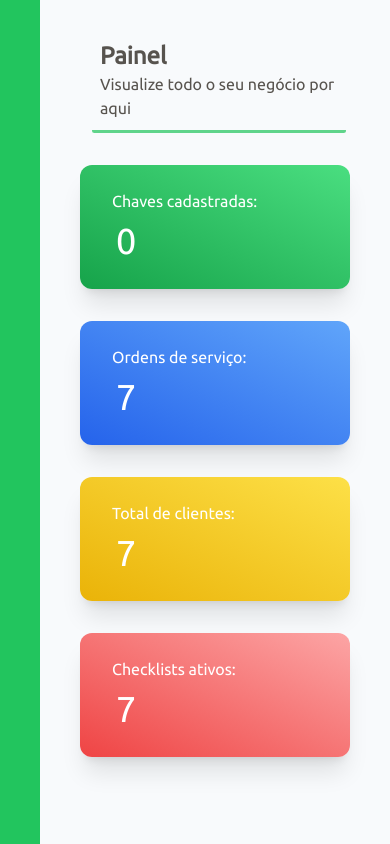
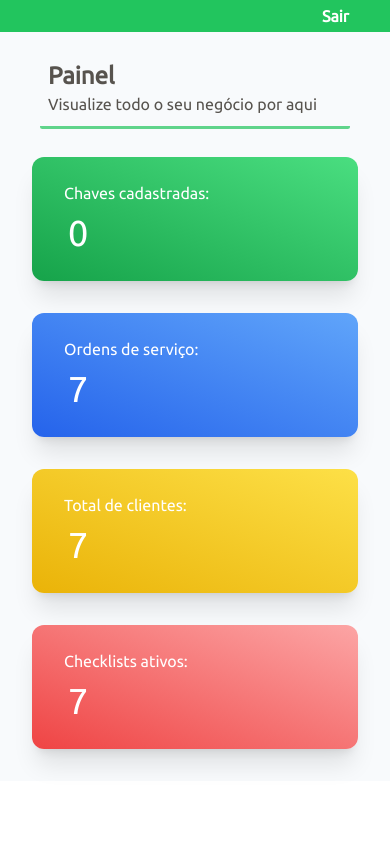
Before and after one commit to gabeFrancisco/DoctorKeyWeb, a Next.js app: page /painel in a window 390 px wide. Built offline with nearby package versions, Linux system fonts and the light colour scheme; no server answers; sample sign-in values are in the browser's storage.

Commit message:
fixed responsive design for sidebar

```diff
--- a/src/app/painel/layout.tsx
+++ b/src/app/painel/layout.tsx
@@ -12,9 +12,9 @@ const layout = async ({children}: {children: ReactNode}) => {
   return (
     <div className="bg-slate-50 w-full h-full">
       {/* <Header /> */}
-      <div className="flex flex-row">
+      <div className="flex flex-col lg:flex-row">
         <Sidebar />
-        <div className="m-7 flex flex-col items-stretch w-full">
+        <div className="p-5 lg:p-2 lg:m-7 flex flex-col items-stretch w-full">
           {children}
         </div>
       </div>
--- a/src/components/SectionTitle/SectionTitle.tsx
+++ b/src/components/SectionTitle/SectionTitle.tsx
@@ -9,7 +9,7 @@ interface SectionTitleProps {
 
 const SectionTitle = (props: SectionTitleProps) => {
   return (
-    <div className="sectionTitle m-1 px-5 py-2 text-stone-600">
+    <div className="sectionTitle m-0 lg:m-1 px-5 py-2 text-stone-600">
         <h2 className="mx-2 text-2xl font-bold">{props.title}</h2>
         <h3 className="mx-2 text-md">{props.subtitle}</h3>
       <div className="growingLine my-2"></div>
--- a/src/components/Sidebar/Sidebar.tsx
+++ b/src/components/Sidebar/Sidebar.tsx
@@ -56,18 +56,18 @@ const Sidebar = () => {
   //   }
   // }, []);
   return (
-    <aside className="bg-green-500 lg:w-1/4 h-screen sticky top-0 text-white shadow-2x">
-      <div className="flex flex-col items-center m-5">
+    <aside className="flex flex-row-reverse lg:flex-col justify-evenly bg-green-500 lg:w-1/4 lg:h-screen sticky top-0 text-white shadow-2x">
+      <div className="flex flex-row lg:flex-col items-center m-0 lg:m-5">
         {status === "authenticated" && data !== null && (
-          <div className="absolute hidden lg:flex lg:relative  flex-col items-center">
-            <div className="hidden lg:flex w-0 lg:w-28 mb-5">
+          <div className="relative lg:flex lg:relative flex-row lg:flex-col items-center">
+            <div className="hidden lg:flex w-0 lg:w-28 mb-0 lg:mb-5">
               <Image
                 className="rounded-full border-2 border-white"
                 src={User}
                 alt="User image"
               />
             </div>
-            <p>
+            <p className="hidden lg:inline-block">
               Bem vindo <i>{data.user.name}</i>
             </p>
             <a
@@ -81,7 +81,7 @@ const Sidebar = () => {
           </div>
         )}
       </div>
-      <ul className="">
+      <ul className="flex flex-row justify-center items-center lg:flex-col lg:items-start">
         {links.map((link, key) => (
           <SidebarItem
             key={key}
--- a/src/components/Sidebar/SidebarItem.tsx
+++ b/src/components/Sidebar/SidebarItem.tsx
@@ -17,7 +17,7 @@ const SidebarItem = (props: SidebarItemProps) => {
   return (
     <li className="my-3 ml-5 p-1 text-white">
       <Link
-        className="font-normal tracking-widest p-0 w-1 hover:text-slate-200"
+        className="font-normal tracking-widest text-sm lg:text-md p-0 w-1 hover:text-slate-200"
         href={props.url}
       >
         <motion.div whileHover={{ x: 10 }}>
```
